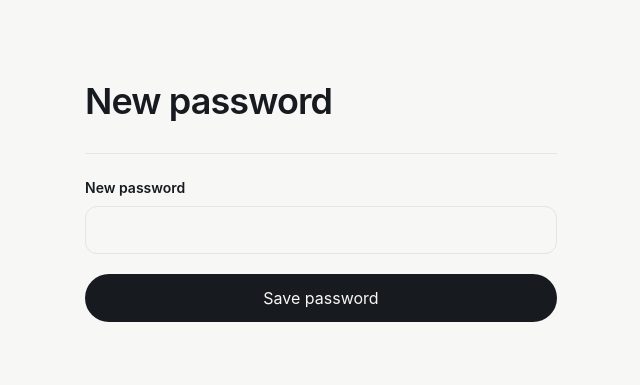
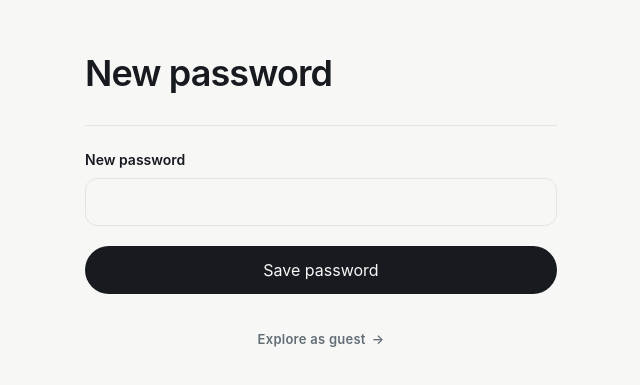
Before and after one commit to ptkakaeitoe/housing_finder, a Next.js app: page /update-password in a window 1280 px wide. Shown: the part 199-584 px from the top of the page, without its empty margins (319-959 px from the left). Built offline with nearby package versions, Linux system fonts and the light colour scheme; no server answers.

Commit message:
added guest feat

```diff
--- a/src/app/update-password/page.jsx
+++ b/src/app/update-password/page.jsx
@@ -1,8 +1,11 @@
 "use client";
 import { useState } from "react";
 import { useRouter } from "next/navigation";
+import Link from "next/link";
 import { requireSupabase } from "../../lib/supabase";
+import { useLocale } from "../../lib/i18n/LocaleContext";
 export default function UpdatePasswordPage() {
+  const { t } = useLocale();
   const [message, setMessage] = useState("");
   const router = useRouter();
   async function submit(event) {
@@ -14,5 +17,5 @@ export default function UpdatePasswordPage() {
       router.push("/profile");
     } catch (cause) { setMessage(cause.message); }
   }
-  return <main className="mx-auto flex min-h-svh max-w-lg flex-col justify-center px-5"><h1 className="text-4xl font-semibold tracking-tight text-ink">New password</h1><form onSubmit={submit} className="mt-8 grid gap-5 border-t border-line pt-6"><label className="text-sm font-semibold text-ink">New password<input name="password" type="password" minLength="8" required className="mt-2 min-h-12 w-full rounded-xl border border-line bg-canvas px-4 text-base" /></label>{message && <p role="alert" className="text-accent">{message}</p>}<button className="min-h-12 rounded-full bg-ink font-bold text-canvas">Save password</button></form></main>;
+  return <main className="mx-auto flex min-h-svh max-w-lg flex-col justify-center px-5"><h1 className="text-4xl font-semibold tracking-tight text-ink">{t("updatePassword.heading")}</h1><form onSubmit={submit} className="mt-8 grid gap-5 border-t border-line pt-6"><label className="text-sm font-semibold text-ink">{t("updatePassword.heading")}<input name="password" type="password" minLength="8" required className="mt-2 min-h-12 w-full rounded-xl border border-line bg-canvas px-4 text-base" /></label>{message && <p role="alert" className="text-accent">{message}</p>}<button className="min-h-12 rounded-full bg-ink font-bold text-canvas">{t("updatePassword.save")}</button></form><p className="mt-8 text-center"><Link href="/" className="inline-flex items-center gap-1.5 text-[13px] font-semibold tracking-[.02em] text-muted transition-colors hover:text-accent">{t("auth.exploreAsGuest")}<span aria-hidden="true">→</span></Link></p></main>;
 }
--- a/src/lib/i18n/dictionaries/en.json
+++ b/src/lib/i18n/dictionaries/en.json
@@ -152,6 +152,7 @@
     "agreeTerms": "I agree to the Terms of Service and Privacy Policy.",
     "createAccountButton": "Create Account",
     "alreadyHaveAccount": "Already have an account?",
+    "exploreAsGuest": "Explore as guest",
     "passwordsNoMatch": "Passwords do not match.",
     "accountCreatedCheckEmail": "Account created. Check your email to confirm it, then sign in.",
     "loginTagline": "YOUR HOUSING COMMUNITY",
@@ -224,6 +225,10 @@
   "notFound": {
     "heading": "Page not found.",
     "exploreHomes": "Explore homes →"
+  },
+  "updatePassword": {
+    "heading": "New password",
+    "save": "Save password"
   },
   "forgotPassword": {
     "backLink": "← HousingFinder",
--- a/src/lib/i18n/dictionaries/my.json
+++ b/src/lib/i18n/dictionaries/my.json
@@ -177,7 +177,8 @@
     "rememberMe": "ကျွန်တော့်ကိုမှတ်မိပါသလား",
     "signInButton": "ဆိုင်းအင်လုပ်ခြင်း",
     "newToHousingFinder": "HousingFinder မှာ အသစ်လား။",
-    "createAccount": "အကောင့်ပြုလုပ်ပါ"
+    "createAccount": "အကောင့်ပြုလုပ်ပါ",
+    "exploreAsGuest": "ဧည့်သည်အဖြစ် စူးစမ်းလေ့လာပါ"
   },
   "theme": {
     "switchToLight": "အလင်းမုဒ်သို့ ပြောင်းပါ",
@@ -600,5 +601,9 @@
     "saveThisHome": "♡ ဒီအိမ်ကို သိမ်းဆည်းထားပါ",
     "studentOnly": "ကြည့်ရှုရန် တောင်းဆိုမှုများကို ကျောင်းသားအကောင့်များတွင် ရရှိနိုင်ပါသည်။",
     "seeOnMap": "မြေပုံပေါ်တွင်ကြည့်ပါ ↗"
+  },
+  "updatePassword": {
+    "heading": "စကားဝှက်အသစ်",
+    "save": "စကားဝှက်ကို သိမ်းဆည်းပါ"
   }
 }
--- a/src/lib/i18n/dictionaries/th.json
+++ b/src/lib/i18n/dictionaries/th.json
@@ -177,7 +177,8 @@
     "rememberMe": "จำฉันไว้ด้วยนะ",
     "signInButton": "เข้าสู่ระบบ",
     "newToHousingFinder": "เพิ่งเคยใช้ HousingFinder ใช่ไหม?",
-    "createAccount": "สร้างบัญชี"
+    "createAccount": "สร้างบัญชี",
+    "exploreAsGuest": "สำรวจในฐานะแขก"
   },
   "theme": {
     "switchToLight": "เปลี่ยนเป็นโหมดสว่าง",
@@ -600,5 +601,9 @@
     "saveThisHome": "♡ บันทึกบ้านหลังนี้",
     "studentOnly": "นักเรียนสามารถขอรับชมภาพยนตร์ผ่านบัญชีของตนเองได้",
     "seeOnMap": "ดูบนแผนที่ ↗"
+  },
+  "updatePassword": {
+    "heading": "รหัสผ่านใหม่",
+    "save": "บันทึกรหัสผ่าน"
   }
 }
--- a/src/lib/i18n/dictionaries/zh.json
+++ b/src/lib/i18n/dictionaries/zh.json
@@ -177,7 +177,8 @@
     "rememberMe": "记住账号",
     "signInButton": "登入",
     "newToHousingFinder": "首次使用 HousingFinder？",
-    "createAccount": "创建账户"
+    "createAccount": "创建账户",
+    "exploreAsGuest": "以访客身份探索"
   },
   "theme": {
     "switchToLight": "切换到浅色模式",
@@ -600,5 +601,9 @@
     "saveThisHome": "♡ 保存此房源",
     "studentOnly": "学生账户可以申请观看权限。",
     "seeOnMap": "查看地图↗"
+  },
+  "updatePassword": {
+    "heading": "新密码",
+    "save": "保存密码"
   }
 }
--- a/src/views/LoginPage.jsx
+++ b/src/views/LoginPage.jsx
@@ -1,7 +1,7 @@
 "use client";
 
 import Link from "next/link";
-import { authHeadingClassName, authInputClassName } from "./authStyles";
+import { authGuestLinkClassName, authGuestRowClassName, authHeadingClassName, authInputClassName } from "./authStyles";
 import { useState } from "react";
 import { useRouter } from "next/navigation";
 import { requireSupabase } from "../lib/supabase";
@@ -264,6 +264,13 @@ export default function LoginPage() {
           <p className="auth-switch-plain">
             {t("auth.newToHousingFinder")} <Link href="/register">{t("auth.createAccount")}</Link>
           </p>
+
+          <p className={authGuestRowClassName}>
+            <Link href="/" className={authGuestLinkClassName}>
+              {t("auth.exploreAsGuest")}
+              <span aria-hidden="true">→</span>
+            </Link>
+          </p>
         </div>
       </section>
     </main>
--- a/src/views/RegisterPage.jsx
+++ b/src/views/RegisterPage.jsx
@@ -1,7 +1,7 @@
 "use client";
 
 import Link from "next/link";
-import { authHeadingClassName, authInputClassName } from "./authStyles";
+import { authGuestLinkClassName, authGuestRowClassName, authHeadingClassName, authInputClassName } from "./authStyles";
 import { useState } from "react";
 import { useRouter } from "next/navigation";
 import { requireSupabase } from "../lib/supabase";
@@ -332,6 +332,13 @@ export default function RegisterPage() {
           <p className="mt-4 max-[600px]:mt-3 text-center text-sm text-[#647078] [&>a]:font-bold [&>a]:text-accent [&>a]:underline [&>a]:underline-offset-4">
             {t("auth.alreadyHaveAccount")} <Link href="/login">{t("common.signIn")}</Link>
           </p>
+
+          <p className={authGuestRowClassName}>
+            <Link href="/" className={authGuestLinkClassName}>
+              {t("auth.exploreAsGuest")}
+              <span aria-hidden="true">→</span>
+            </Link>
+          </p>
         </div>
       </section>
     </main>
--- a/src/views/authStyles.js
+++ b/src/views/authStyles.js
@@ -1,4 +1,9 @@
 // Shared Tailwind styles keep sign-in and registration visually consistent.
 export const authHeadingClassName = "mb-[13px] text-[clamp(35px,3vw,48px)] font-normal leading-normal tracking-[-1.5px] text-[#171b20] max-[600px]:mb-2 max-[600px]:text-[clamp(1.75rem,7vw,2.15rem)] max-[600px]:leading-[1.15] max-[600px]:tracking-[-.04em]";
 
+// Tertiary "leave the form" action: sits apart from the primary flow, so it
+// gets generous space above it and a quieter weight than the switch link.
+export const authGuestRowClassName = "mt-8 text-center max-[600px]:mt-6";
+export const authGuestLinkClassName = "inline-flex items-center gap-1.5 text-[13px] font-semibold tracking-[.02em] text-[#7b8794] transition-colors hover:text-[#171b20]";
+
 export const authInputClassName = "flex min-h-11 items-center rounded-xl border border-[#e1e5e4] bg-[#fafbfc] scheme-light transition focus-within:border-accent focus-within:ring-2 focus-within:ring-accent/10 [&>input]:min-w-0 [&>input]:flex-1 [&>input]:border-0 [&>input]:bg-transparent [&>input]:py-2.5 [&>input]:pr-3 [&>input]:text-sm [&>input]:outline-none [&>input]:text-[#171b20] [&>input]:caret-[#171b20] [&>input:is(:autofill,:-webkit-autofill)]:[box-shadow:inset_0_0_0_1000px_#fafbfc] [&>input:is(:autofill,:-webkit-autofill)]:[-webkit-text-fill-color:#171b20] [&>input]:placeholder:text-[13px] [&>input]:placeholder:text-[#647078]";
```
